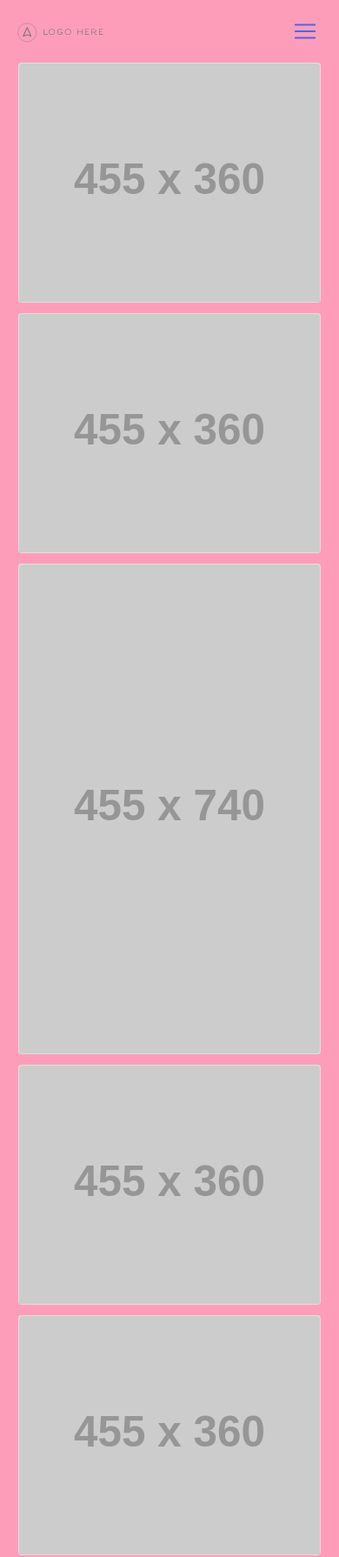
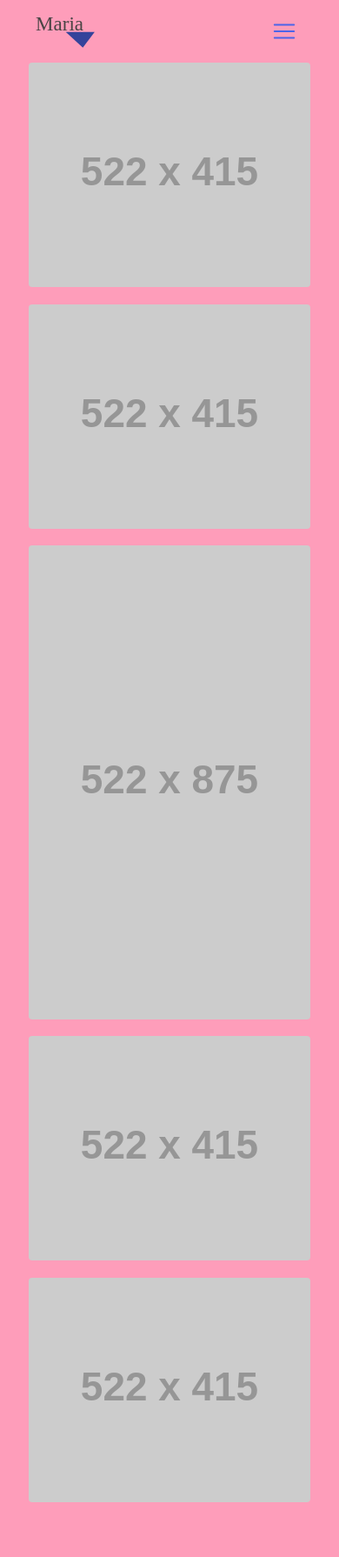
Before and after one commit to MariaAb25/MariaAb25.github.io, a plain HTML site: page index.html in a window 390 px wide. Shown: the whole page at 87% size. After the commit the page ends 1746 px from the top, so only its background shows below. Drawn offline with nearby package versions, Linux system fonts and the light colour scheme; placeholder pictures from the web are drawn by us.

Commit message:
Fix responsiveness projects / nav

```diff
--- a/index.html
+++ b/index.html
@@ -1,4 +1,4 @@
-<!DOCTYPE html>
+<!doctype html>
 <html lang="en">
 <head>
     <meta charset="utf-8">
@@ -17,11 +17,31 @@
             background-color: #FE9DBA!important;
         }
 
+        .overview .project-card {
+            margin-bottom: 1.2rem;
+        }
+
+
         @media (max-width : 992px) {
 
             .navbar {
                 background-color: #FE9DBA!important;
             }
+
+        }
+
+
+        @media (min-width : 1400px) {
+
+            .overview .project-card {
+                margin-bottom: 1.8rem;
+                margin-left: 0.6rem;
+            }
+
+            .project-card.middle img {
+                max-height: 704px !important;
+            }
+
         }
     </style>
 
@@ -30,10 +50,10 @@
 
 <body>
     <header>
-        <nav class="navbar navbar-expand-lg fixed-top navbar-dark bg-white pt-lg-4 pr-2 pl-2">
-    <div class="container">
-        <a class="navbar-brand" href="/">
-            <img src="public/images/sample-logo.svg" title="logo" style="height:2.4rem;"/>
+        <nav class="navbar navbar-expand-lg fixed-top navbar-dark bg-white pt-lg-4 pr-4 pl-4">
+    <div class="container-fluid">
+        <a class="navbar-brand pl-lg-2" href="/">
+            <img src="public/images/logo.svg" title="logo" style="height:2.4rem;padding-left:0.3rem;"/>
         </a>
         <button class="navbar-toggler border-0" type="button" data-toggle="collapse" data-target="#navbarsExample02" aria-controls="navbarsExample02" aria-expanded="false" aria-label="Toggle navigation">
             <span class="navbar-toggler-icon"></span>
@@ -60,27 +80,31 @@
 
 
     <section class="overview bg-carnation-pink pt-md-2 pb-md-2">
-        <div class="container">
-            <div class="card-columns ml-1 mr-1">
-                <div class="card">
+
+            <div class="row no-gutters justify-content-center">
+                <div class="col-10 col-lg-10 col-xl-11">
+                    <div class="card-columns text-center">
+                        <div class="project-card">
                             <a href="/projects-logo-and-bi.html">
-                        <img class="card-img-top" src="https://via.placeholder.com/455x360" alt="Card image cap">
+                                <img class="rounded img-fluid w-100" src="https://via.placeholder.com/522x415" alt="Card image cap">
                             </a>
                         </div>
-                <div class="card">
-                    <img class="card-img-top" src="https://via.placeholder.com/455x360" alt="Card image cap">
+                        <div class="project-card">
+                            <img class="rounded img-fluid w-100" src="https://via.placeholder.com/522x415" alt="Card image cap">
                         </div>
-                <div class="card">
-                    <img class="card-img" src="https://via.placeholder.com/455x740" alt="Card image">
+                        <div class="project-card middle">
+                            <img class="rounded img-fluid w-100" src="https://via.placeholder.com/522x875" alt="Card image">
                         </div>
-                <div class="card">
-                    <img class="card-img-top" src="https://via.placeholder.com/455x360" alt="Card image cap">
+                        <div class="project-card">
+                            <img class="rounded img-fluid w-100" src="https://via.placeholder.com/522x415" alt="Card image cap">
                         </div>
-                <div class="card">
-                    <img class="card-img-top" src="https://via.placeholder.com/455x360" alt="Card image cap">
+                        <div class="project-card">
+                            <img class="rounded img-fluid w-100" src="https://via.placeholder.com/522x415" alt="Card image cap">
                         </div>
                     </div>
                 </div>
+            </div>
+
     </section>
 
 
```
Also changed, not shown: about.html (+4 -4 lines), contact.html (+4 -4 lines), project-all-works-group.html (+4 -4 lines), projects-logo-and-bi.html (+4 -4 lines), projects.html (+40 -16 lines), public/css/bootstrap-custom.css, public/css/bootstrap-custom.min.css, public/images/logo.svg (added). Lines whose indentation alone changed are shown as unchanged.
